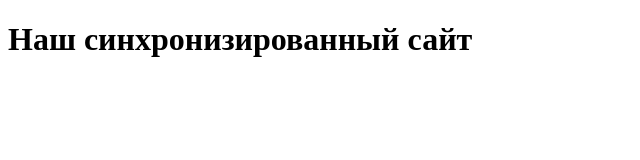
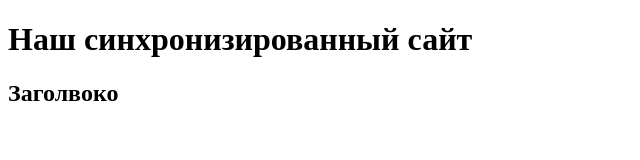
Before and after one commit to artemislamov/artemislamov.github.io, a plain HTML site: page index.html in a window 1280 px wide. Shown: the whole page, without its empty margins (0-640 px from the left). Drawn offline with Linux system fonts and the light colour scheme.

Commit message:
Добавили изменения в index.html

```diff
--- a/index.html
+++ b/index.html
@@ -6,5 +6,6 @@
 </head>
 <body>
 	<h1>Наш синхронизированный сайт</h1>
+	<h2>Заголвоко </h2>
 </body>
 </html>
```
